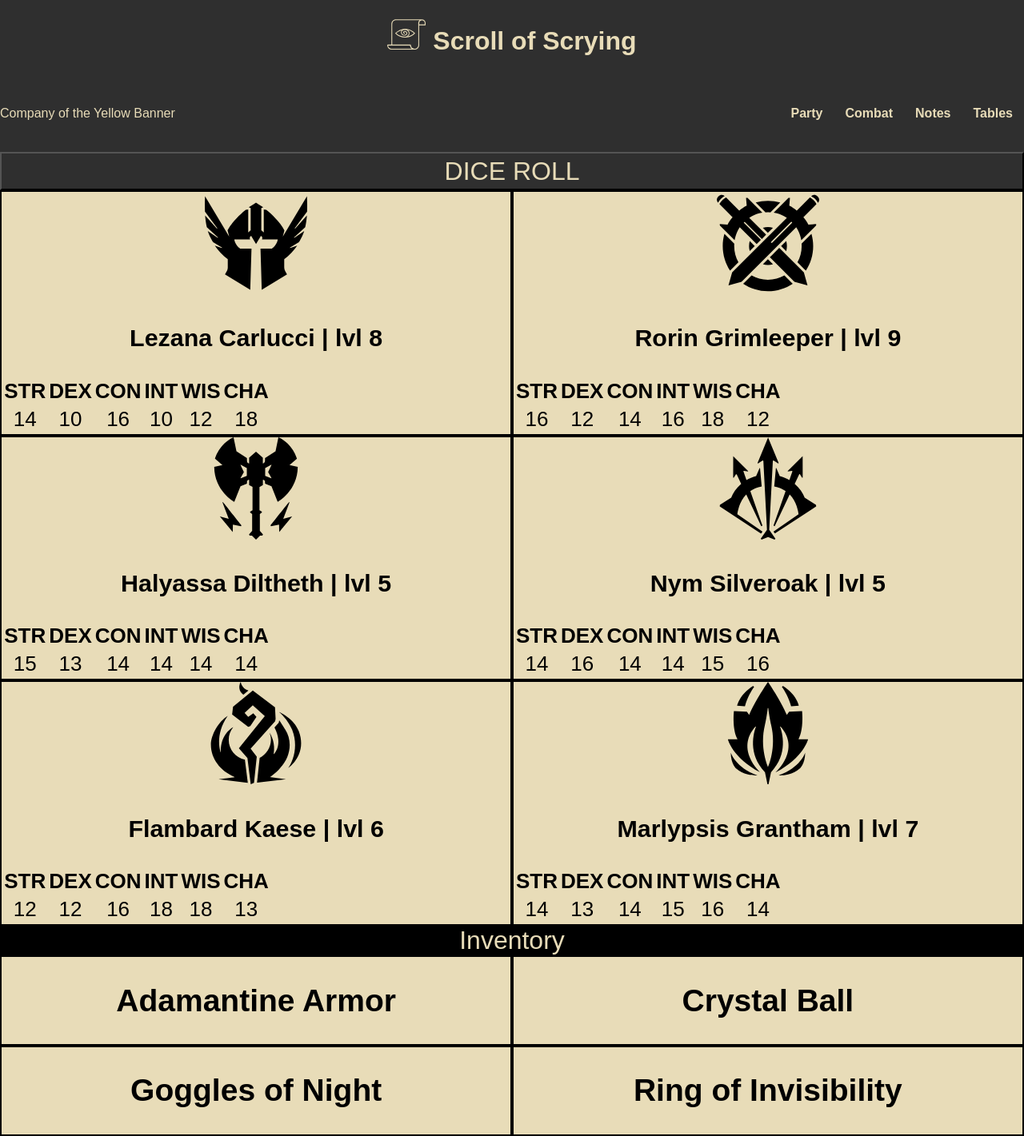
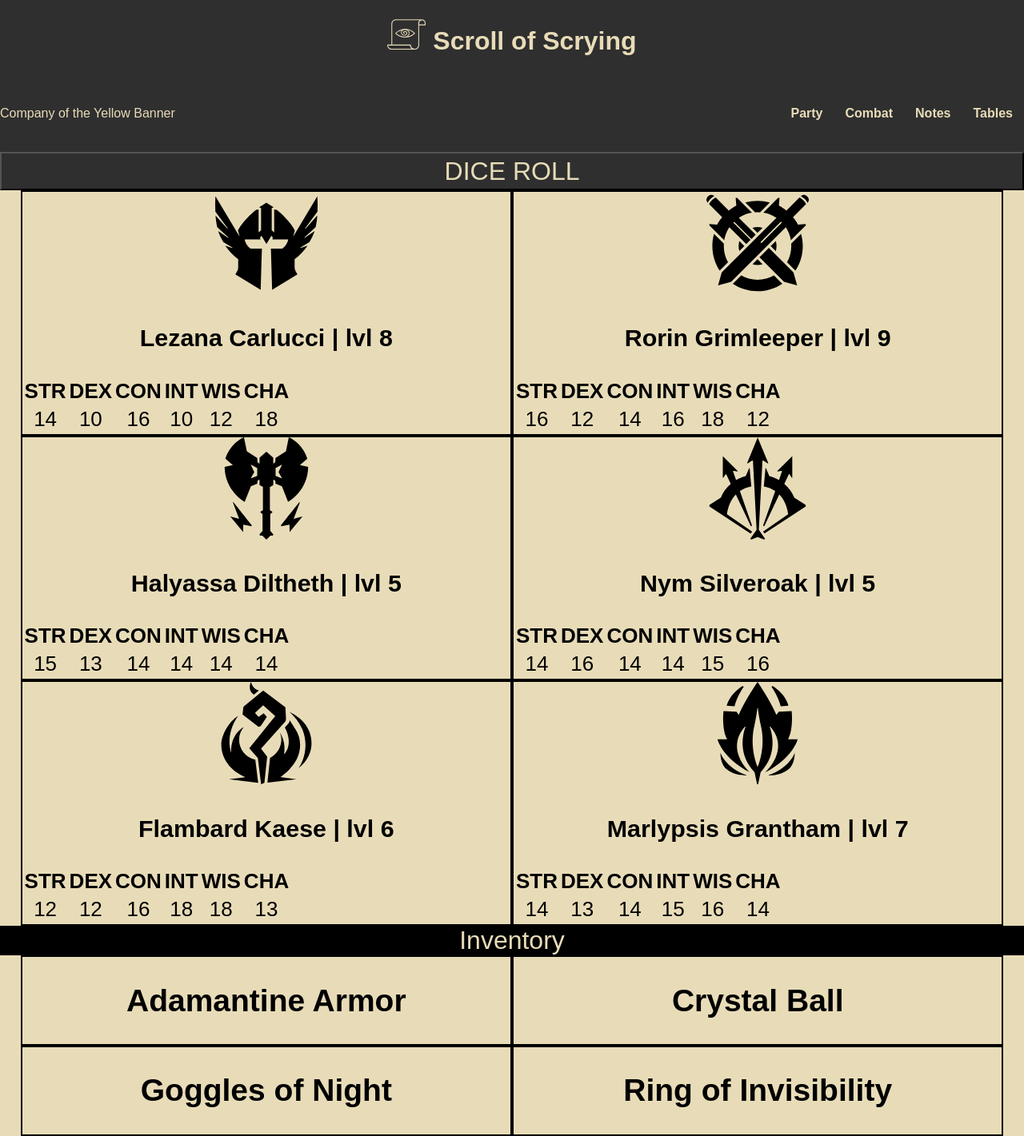
Before and after one commit to jbenson4/scroll_of_scrying, a React (Create React App) app in the folder client/: page / in a window 1280 px wide. Shown: the whole page at 80% size. Built offline with nearby package versions, Linux system fonts and the light colour scheme; no server answers.

Commit message:
Fix styling for flexbox components

```diff
--- a/client/src/components/Item.scss
+++ b/client/src/components/Item.scss
@@ -1,5 +1,5 @@
 .Magic-Item {
   border: 2px solid black;
-  width: 49.98vw;
+  width: 48vw;
   text-align: center;
 }
--- a/client/src/components/Player.scss
+++ b/client/src/components/Player.scss
@@ -1,6 +1,6 @@
 .Player {
   border: 2px solid black;
-  width: 49.98vw;
+  width: 48vw;
   text-align: center;
   table: {
     margin-left: auto;
```
